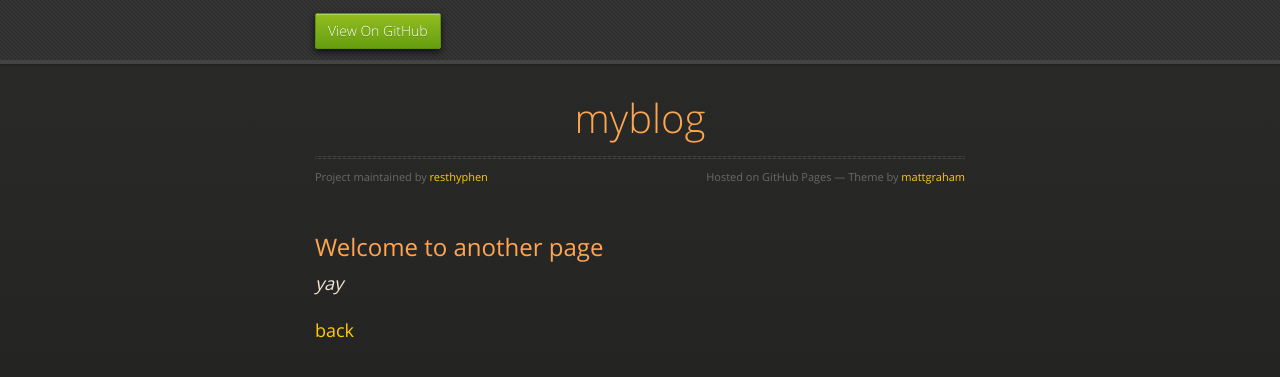
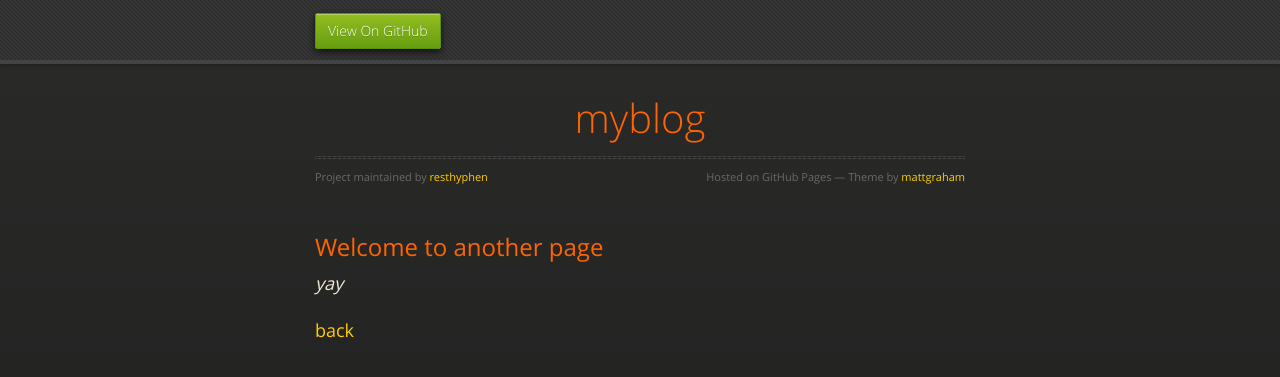
Before and after one commit to resthyphen/myblog, a Jekyll site: the page built from another-page.md, in a window 1280 px wide. Shown: the top 377 px of the page. Built offline with Jekyll 4.4.1, drawn with Linux system fonts in a browser that asks for light colours; the repository's description, which GitHub fills in, is left out; our own code applies the rules of GitHub Pages for plain Markdown files.

Commit message:
Update jekyll-theme-midnight.scss

```diff
--- a/_sass/jekyll-theme-midnight.scss
+++ b/_sass/jekyll-theme-midnight.scss
@@ -14,7 +14,7 @@ body {
 }
 
 h1, h2, h3, h4, h5, h6 {
-  color:#ffa550;
+  color:rgb(255, 100, 0);
   margin:0 0 10px;
   font-family: 'OpenSansRegular', "Helvetica Neue", Helvetica, Arial, sans-serif;
   font-weight: normal;
```
